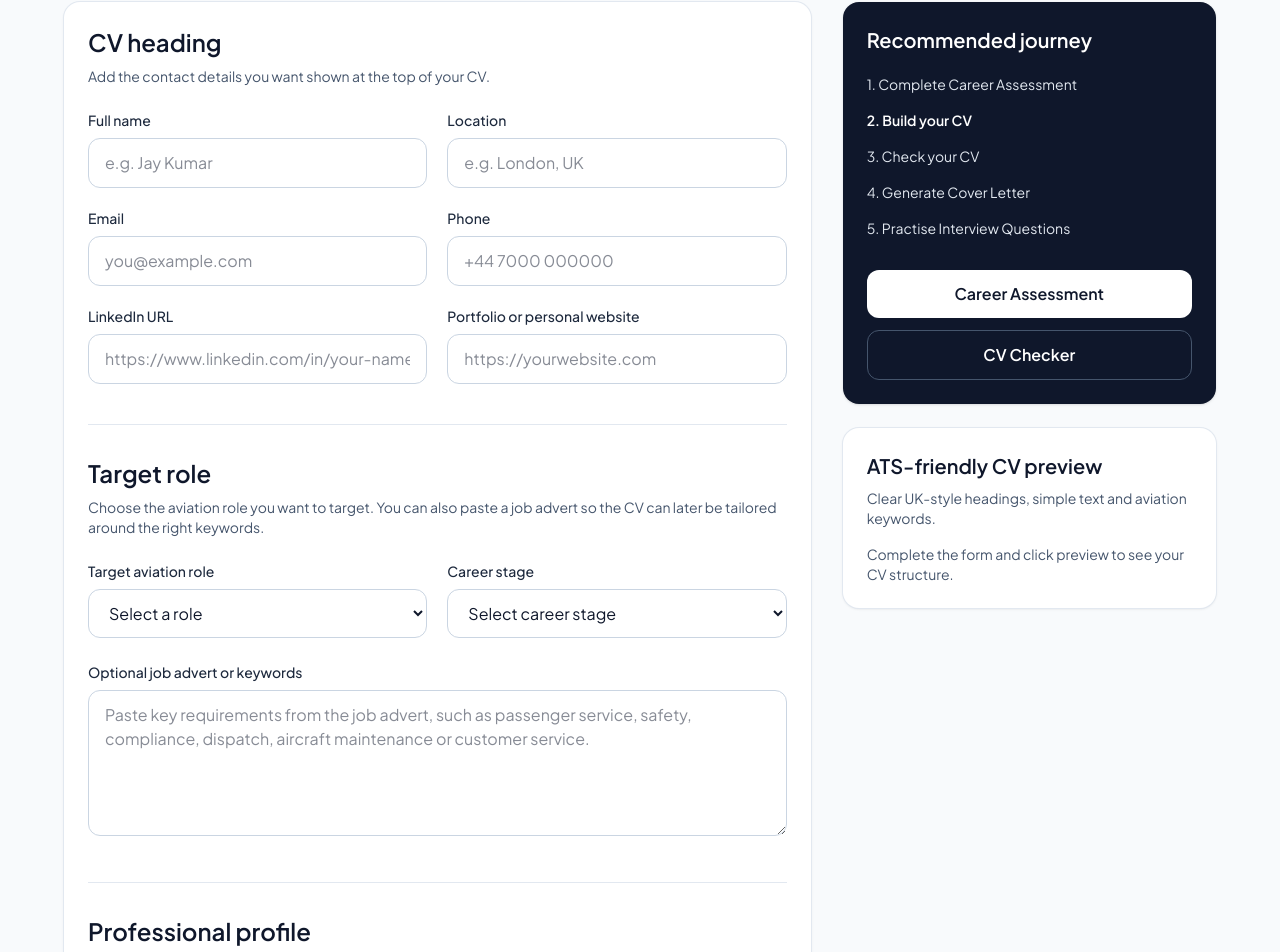
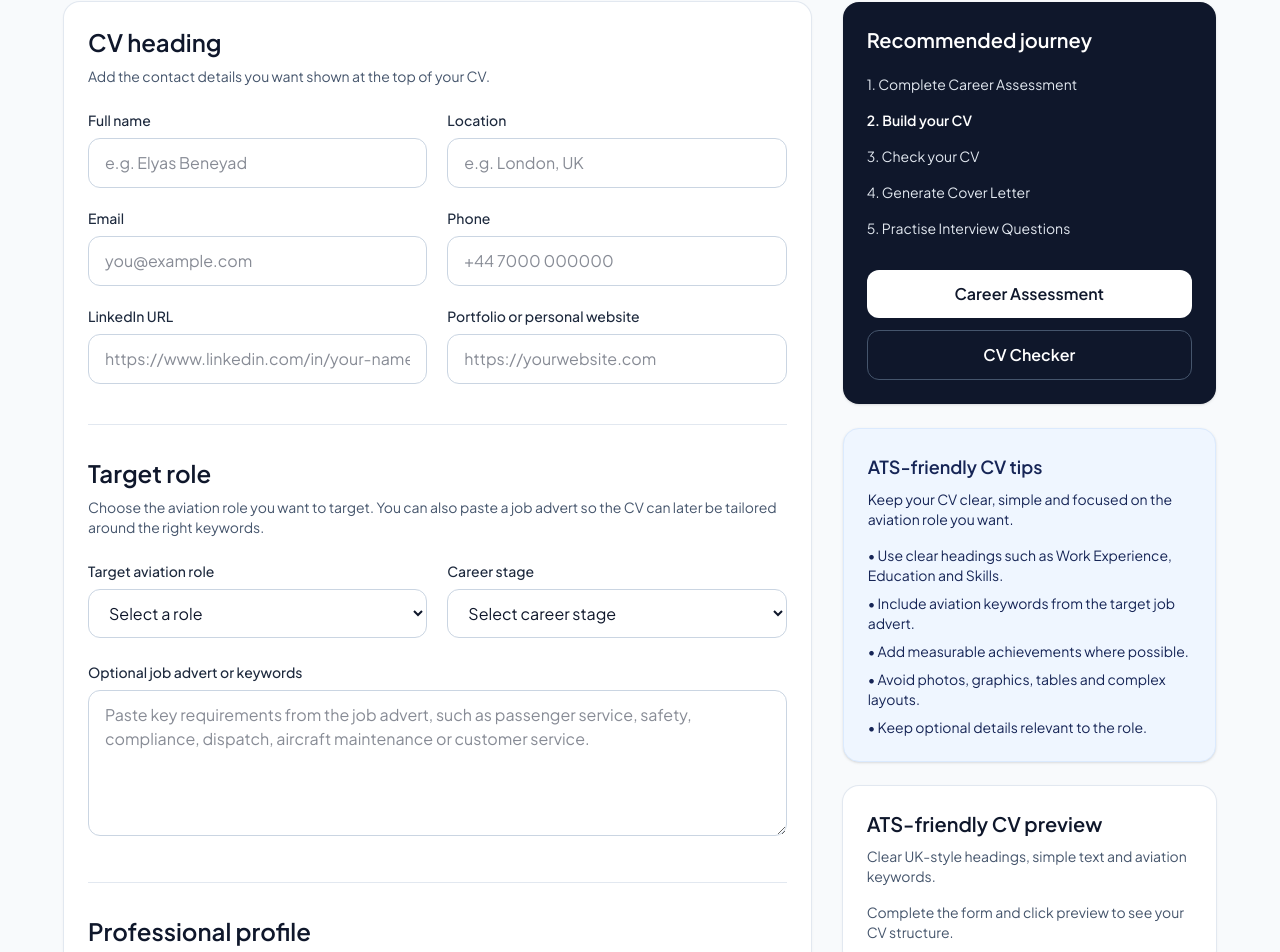
Before and after one commit to jjayakumaraero-eng/airportcv-web, a Next.js app: page /cv-builder in a window 1280 px wide. Shown: the part 266-1218 px from the top of the page. Built offline with nearby package versions, Linux system fonts and the light colour scheme.

Commit message:
Improve CV builder guidance and preview

```diff
--- a/app/cv-builder/CVBuilderForm.tsx
+++ b/app/cv-builder/CVBuilderForm.tsx
@@ -525,7 +525,7 @@ function removeEducationItem(id: string) {
                   type="text"
                   value={formData.fullName}
                   onChange={handleTextChange}
-                  placeholder="e.g. Jay Kumar"
+                  placeholder="e.g. Elyas Beneyad"
                   className="w-full rounded-xl border border-slate-300 px-4 py-3 text-slate-900 outline-none focus:border-blue-500 focus:ring-2 focus:ring-blue-100"
                 />
               </div>
@@ -1490,6 +1490,21 @@ function removeEducationItem(id: string) {
               </div>
             </div>
 
+<div className="rounded-2xl border border-blue-100 bg-blue-50 p-6 text-blue-950 shadow-sm">
+  <h2 className="text-lg font-semibold">ATS-friendly CV tips</h2>
+
+  <p className="mt-2 text-sm">
+    Keep your CV clear, simple and focused on the aviation role you want.
+  </p>
+
+  <ul className="mt-4 space-y-2 text-sm">
+    <li>• Use clear headings such as Work Experience, Education and Skills.</li>
+    <li>• Include aviation keywords from the target job advert.</li>
+    <li>• Add measurable achievements where possible.</li>
+    <li>• Avoid photos, graphics, tables and complex layouts.</li>
+    <li>• Keep optional details relevant to the role.</li>
+  </ul>
+</div>
             <div className="rounded-2xl bg-white p-6 shadow-sm ring-1 ring-slate-200">
               <h2 className="text-xl font-semibold text-slate-900">
                 ATS-friendly CV preview
@@ -1505,6 +1520,20 @@ function removeEducationItem(id: string) {
                 </p>
               ) : (
                 <div className="mt-6 space-y-6 text-sm text-slate-700">
+                 <div className="rounded-2xl border border-slate-200 bg-white p-6 shadow-sm">
+  <h2 className="text-lg font-semibold text-slate-900">What happens next?</h2>
+
+  <p className="mt-2 text-sm text-slate-600">
+    After you add your details, AirportCV will use this information to create a
+    structured aviation CV draft tailored to your target role.
+  </p>
+
+  <ol className="mt-4 space-y-2 text-sm text-slate-700">
+    <li>1. Review your details in the preview.</li>
+    <li>2. Generate a professional CV draft.</li>
+    <li>3. Check and improve it with the Aviation CV Checker.</li>
+  </ol>
+</div>
                   <section>
                     <h3 className="text-lg font-bold uppercase tracking-wide text-slate-900">
                       {formData.fullName || "Your Name"}
```
